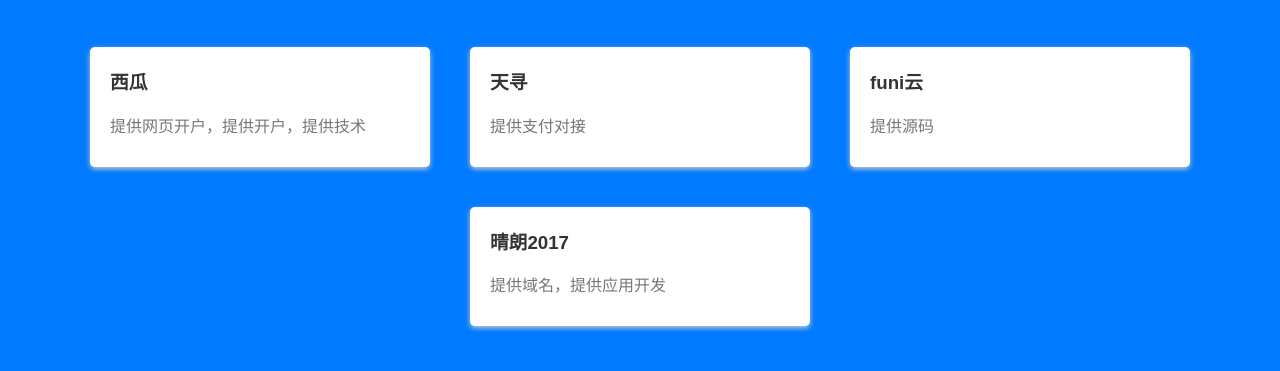
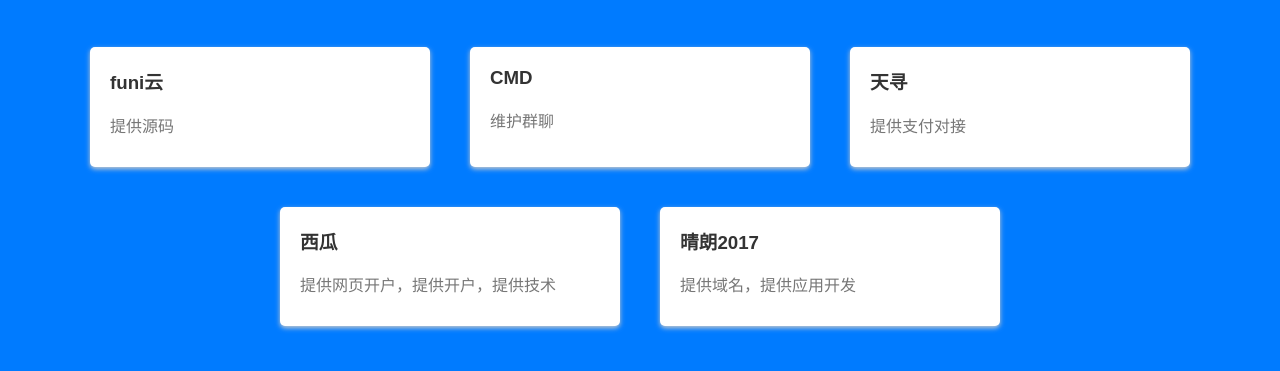
Before and after one commit to 1a2b-3c-4d/mx, a plain HTML site: page index.html in a window 1280 px wide. Shown: the part 127-498 px from the top of the page. Drawn offline with Linux system fonts and the light colour scheme.

Commit message:
index.html

```diff
--- a/index.html
+++ b/index.html
@@ -51,17 +51,22 @@
 <body>
     <h1>鸣谢</h1>
     <div class="container">
+
         <div class="contributor">
-            <h3>西瓜</h3>
-            <p>提供网页开户，提供开户，提供技术</p>
+            <h3>funi云</h3>
+            <p>提供源码</p>
         </div>
-        <div class="contributor">
+         <div class="contributor">
+            <h3>CMD</h3>
+            <p>维护群聊</p>
+        </div>
+          <div class="contributor">
             <h3>天寻</h3>
             <p>提供支付对接</p>
         </div>
-        <div class="contributor">
-            <h3>funi云</h3>
-            <p>提供源码</p>
+         <div class="contributor">
+            <h3>西瓜</h3>
+            <p>提供网页开户，提供开户，提供技术</p>
         </div>
 <div class="contributor">
             <h3>晴朗2017</h3>
```
